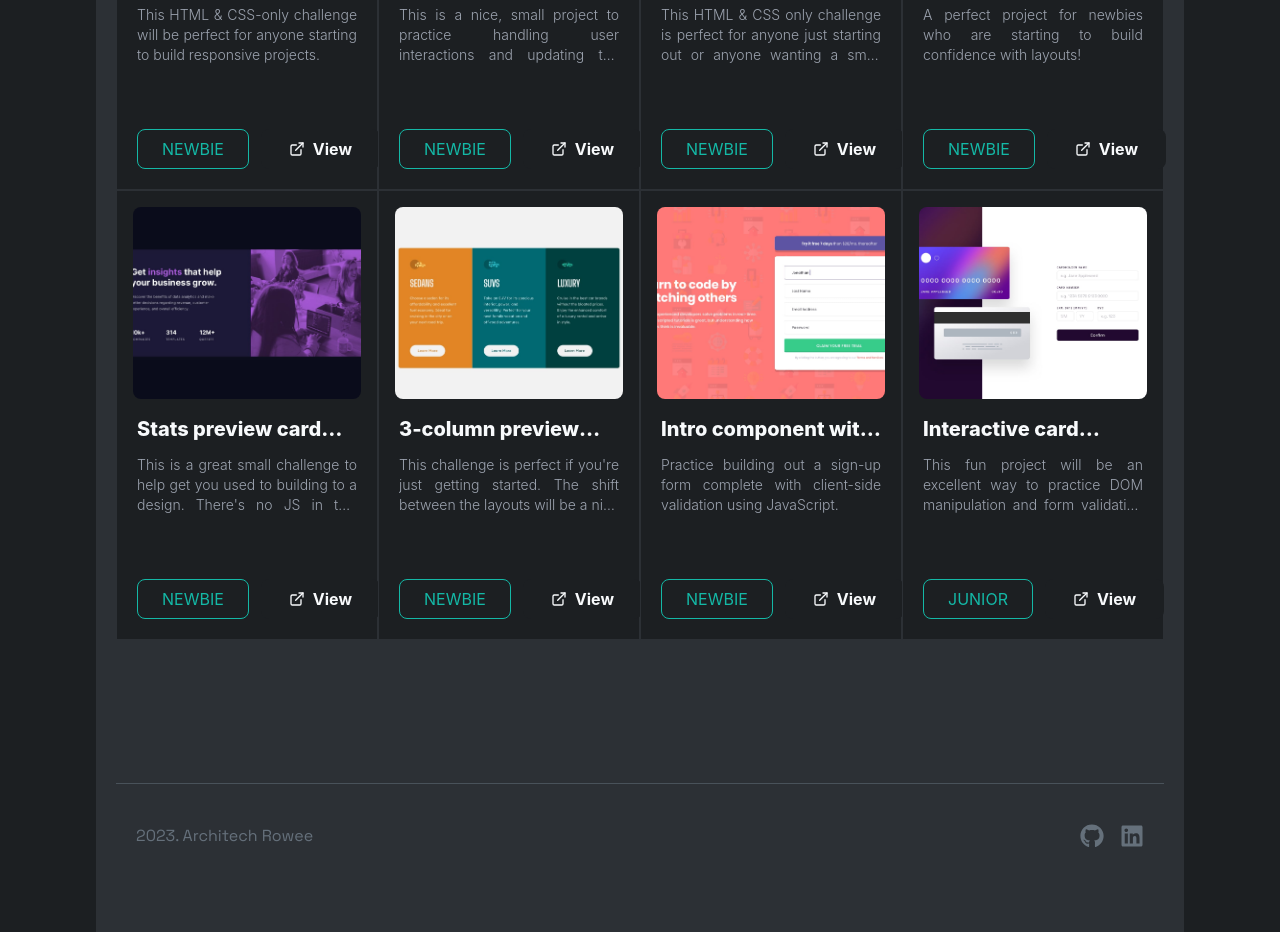
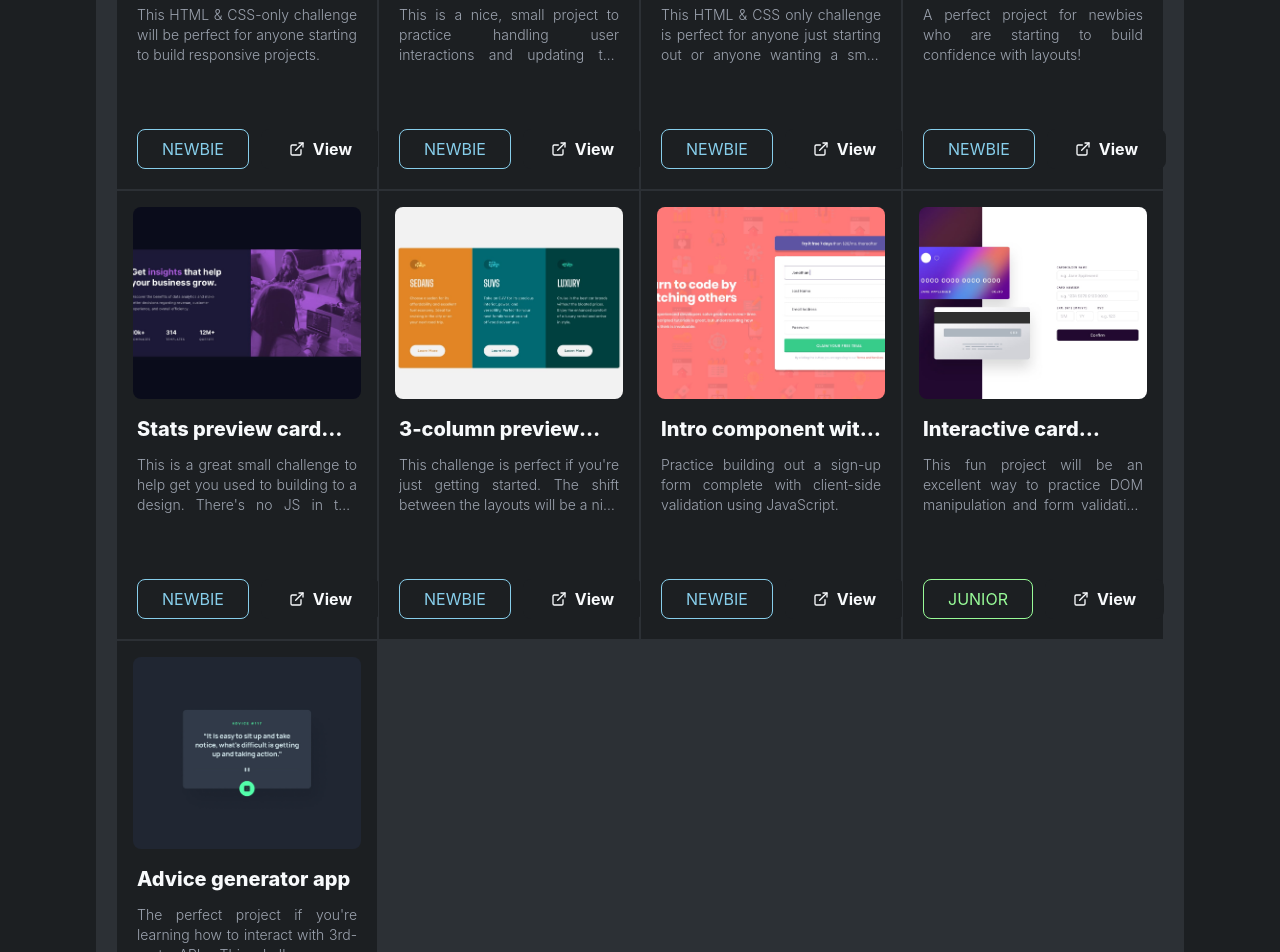
Before and after one commit to Rowee13/fem-solutions-byrowee, a React (Create React App) app: page / in a window 1280 px wide. Shown: the part 820-1772 px from the top of the page. Built offline with nearby package versions, Linux system fonts and the light colour scheme; a web font is replaced by a local one.

Commit message:
Added BadgeCategory component and page for fem challenge 09

```diff
--- a/src/App.jsx
+++ b/src/App.jsx
@@ -11,6 +11,7 @@ import {
   Fem3ColCard,
   FemIntroSignupForm,
   FemInteractiveCard,
+  FemAdviceGenerator,
 } from "./pages";
 
 //----------------------------------------------------------
@@ -35,6 +36,7 @@ const AppRoutes = () => {
             element={<FemIntroSignupForm />}
           />
           <Route path="fem-interactive-card" element={<FemInteractiveCard />} />
+          <Route path="fem-advice-generator" element={<FemAdviceGenerator />} />
         </Route>
       </Routes>
     </div>
--- a/src/assets/index.js
+++ b/src/assets/index.js
@@ -44,6 +44,9 @@ import femInteractiveCardBack from "./fem-08/bg-card-back.png";
 import femInteractiveIconComplete from "./fem-08/icon-complete.svg";
 import femInteractiveCardLogo from "./fem-08/card-logo.svg";
 
+//? ===================== fem 08 ===================== ?//
+import femAdviceGenImg from "./fem-09/advice-generator-img.jpg";
+
 export {
   femProductCardImg,
   femProductImgDesktop,
@@ -75,4 +78,5 @@ export {
   femInteractiveCardBack,
   femInteractiveIconComplete,
   femInteractiveCardLogo,
+  femAdviceGenImg,
 };
--- /dev/null
+++ b/src/components/BadgeCategory.jsx
@@ -0,0 +1,14 @@
+import React from "react";
+
+const BadgeCategory = ({ femCategory, categoryColor }) => {
+  return (
+    <div
+      className="flex bg-transparent border uppercase items-center px-4 sm:px-6 rounded-lg"
+      style={{ borderColor: categoryColor, color: categoryColor }}
+    >
+      {femCategory}
+    </div>
+  );
+};
+
+export default BadgeCategory;
--- a/src/components/FemCard.jsx
+++ b/src/components/FemCard.jsx
@@ -1,6 +1,7 @@
 import { Link } from "react-router-dom";
+import { FiExternalLink } from "react-icons/fi";
 
-import { FiExternalLink } from "react-icons/fi";
+import BadgeCategory from "./BadgeCategory";
 
 //----------------------------------------------------------
 
@@ -11,6 +12,7 @@ const FemCard = ({
   femTitle,
   femDescription,
   femCategory,
+  categoryColor,
 }) => {
   return (
     <Link
@@ -32,9 +34,10 @@ const FemCard = ({
           </p>
         </div>
         <div className="flex flex-row gap-3 justify-between pt-5">
-          <div className="flex bg-transparent border border-teal-500 uppercase items-center px-4 sm:px-6 rounded-lg text-teal-500">
-            {femCategory}
-          </div>
+          <BadgeCategory
+            femCategory={femCategory}
+            categoryColor={categoryColor}
+          />
           <div>
             <button className="flex flex-row justify-center items-center bg-bunker-gray-900 py-2 px-4 sm:px-7 rounded-lg gap-2 font-bold hover:scale-110">
               <FiExternalLink className="w-4 h-4" />
--- a/src/index.css
+++ b/src/index.css
@@ -6,6 +6,7 @@
 @import url("https://fonts.googleapis.com/css2?family=Inter:wght@400;700&family=Lexend+Deca&display=swap");
 @import url("https://fonts.googleapis.com/css2?family=Big+Shoulders+Display:wght@400;600;700&display=swap");
 @import url("https://fonts.googleapis.com/css2?family=Space+Grotesk:wght@300;400;500;600;700&display=swap");
+@import url("https://fonts.googleapis.com/css2?family=Manrope:wght@500;600;700;800&display=swap");
 
 @tailwind base;
 @tailwind components;
--- a/src/pages/Home.jsx
+++ b/src/pages/Home.jsx
@@ -11,6 +11,7 @@ import {
   fem3colCardImg,
   femIntroSignupImg,
   femInteractiveCardImg,
+  femAdviceGenImg,
 } from "../assets";
 
 //----------------------------------------------------------
@@ -23,14 +24,14 @@ const Home = () => {
         <h1 className="font-lexenddeca font-black text-3xl lg:text-4xl pt-28">
           Welcome to my frontend mentor solutions page!
         </h1>
-        <p className="pt-3 text-slate-400 font-poppins">
+        <p className="pt-3 text-gray-400 font-poppins">
           This page is separated from my website to make it cleaner and for me
           to share the repository for these solutions to the frontend mentor
           challenge. All of these outputs were created using React and Tailwind
           CSS. Click the GitHub icon above to see the repo. Enjoy!
         </p>
       </div>
-      <div className="border-b border-bunker-gray-400 w-full h-10 mt-10" />
+      <div className="border-b border-bunker-gray-100 w-full h-10 mt-10" />
       <div className="flex flex-col md:flex-row flex-wrap items-start py-16">
         <FemCard
           femId="fem-product-card"
@@ -40,6 +41,7 @@ const Home = () => {
           femDescription="This HTML & CSS-only challenge will be perfect for anyone starting
             to build responsive projects."
           femCategory="Newbie"
+          categoryColor="skyblue"
         />
         <FemCard
           femId="fem-rating-component"
@@ -48,6 +50,7 @@ const Home = () => {
           femTitle="Interactive rating component"
           femDescription="This is a nice, small project to practice handling user interactions and updating the DOM. Perfect for anyone who has learned the basics of JavaScript!"
           femCategory="Newbie"
+          categoryColor="skyblue"
         />
         <FemCard
           femId="fem-nft-preview-card"
@@ -56,6 +59,7 @@ const Home = () => {
           femTitle="NFT preview card component"
           femDescription="This HTML & CSS only challenge is perfect for anyone just starting out or anyone wanting a small project to play around with."
           femCategory="Newbie"
+          categoryColor="skyblue"
         />
         <FemCard
           femId="fem-order-summary"
@@ -64,6 +68,7 @@ const Home = () => {
           femTitle="Order summary component"
           femDescription="A perfect project for newbies who are starting to build confidence with layouts!"
           femCategory="Newbie"
+          categoryColor="skyblue"
         />
         <FemCard
           femId="fem-stats-preview-card"
@@ -72,6 +77,7 @@ const Home = () => {
           femTitle="Stats preview card component"
           femDescription="This is a great small challenge to help get you used to building to a design. There's no JS in this project, so you'll be able to focus on your HTML & CSS skills."
           femCategory="Newbie"
+          categoryColor="skyblue"
         />
         <FemCard
           femId="fem-3col-card"
@@ -80,6 +86,7 @@ const Home = () => {
           femTitle="3-column preview card component"
           femDescription="This challenge is perfect if you're just getting started. The shift between the layouts will be a nice test if you're new to building responsive projects."
           femCategory="Newbie"
+          categoryColor="skyblue"
         />
         <FemCard
           femId="fem-intro-signup-form"
@@ -88,6 +95,7 @@ const Home = () => {
           femTitle="Intro component with sign-up form"
           femDescription="Practice building out a sign-up form complete with client-side validation using JavaScript."
           femCategory="Newbie"
+          categoryColor="skyblue"
         />
         <FemCard
           femId="fem-interactive-card"
@@ -96,6 +104,16 @@ const Home = () => {
           femTitle="Interactive card details form"
           femDescription="This fun project will be an excellent way to practice DOM manipulation and form validation while also putting your HTML and CSS skills to the test."
           femCategory="Junior"
+          categoryColor="palegreen"
+        />
+        <FemCard
+          femId="fem-advice-generator"
+          imgURL={femAdviceGenImg}
+          femNum="project-09"
+          femTitle="Advice generator app"
+          femDescription="The perfect project if you're learning how to interact with 3rd-party APIs. This challenge uses the Advice Slip API to generate random quotes of advice."
+          femCategory="Junior"
+          categoryColor="palegreen"
         />
       </div>
       <Footer />
--- /dev/null
+++ b/src/pages/fem-solutions/FemAdviceGenerator.jsx
@@ -0,0 +1,49 @@
+import { Link } from "react-router-dom";
+import { IoArrowBackOutline } from "react-icons/io5";
+
+//-------------------------------------------------------------------
+
+const FemAdviceGenerator = () => {
+  return (
+    <div className="flex relative justify-center items-center font-outfit h-screen overflow-hidden bg-fem-03-mainbg">
+      <Link
+        to="/"
+        className="btn btn-outline btn-accent absolute top-4 left-4 mb-6"
+      >
+        <IoArrowBackOutline />
+        <button className="pl-3">Back</button>
+      </Link>
+
+      <div>
+        <h1>FemAdviceGenerator</h1>
+      </div>
+
+      {/* == credits == */}
+      <div className="absolute bottom-3 lg:bottom-10 text-xs text-center">
+        <p>
+          Challenge by{" "}
+          <a
+            href="https://www.frontendmentor.io?ref=challenge"
+            aria-label="frontend-mentor"
+            target="_blank"
+            rel="noreferrer noopener"
+            className="cursor-pointer font-bold text-fem-06-dark-cyan2 hover:text-fem-06-orange"
+          >
+            Frontend Mentor
+          </a>
+        </p>
+        <p>
+          Coded by{" "}
+          <Link
+            to="/"
+            className="cursor-pointer font-bold text-fem-06-dark-cyan2 hover:text-fem-06-orange"
+          >
+            Rowee
+          </Link>
+        </p>
+      </div>
+    </div>
+  );
+};
+
+export default FemAdviceGenerator;
--- a/src/pages/fem-solutions/FemNftPreviewCard.jsx
+++ b/src/pages/fem-solutions/FemNftPreviewCard.jsx
@@ -8,6 +8,8 @@ import {
   femNftIconView,
   femNftImgAvatar,
 } from "../../assets";
+
+//-------------------------------------------------------------------
 
 const FemNftPreviewCard = () => {
   return (
--- a/src/pages/fem-solutions/FemOrderSummary.jsx
+++ b/src/pages/fem-solutions/FemOrderSummary.jsx
@@ -2,6 +2,8 @@ import { Link } from "react-router-dom";
 import { IoArrowBackOutline } from "react-icons/io5";
 
 import { femOrderHeroImg, femOrderMusicIcon } from "../../assets";
+
+//-------------------------------------------------------------------
 
 const FemOrderSummary = () => {
   return (
--- a/src/pages/index.js
+++ b/src/pages/index.js
@@ -6,6 +6,7 @@ import FemStatsPreviewCard from "./fem-solutions/FemStatsPreviewCard";
 import Fem3ColCard from "./fem-solutions/Fem3ColCard";
 import FemIntroSignupForm from "./fem-solutions/FemIntroSignupForm";
 import FemInteractiveCard from "./fem-solutions/FemInteractiveCard";
+import FemAdviceGenerator from "./fem-solutions/FemAdviceGenerator";
 
 export {
   FemProductCard,
@@ -16,4 +17,5 @@ export {
   Fem3ColCard,
   FemIntroSignupForm,
   FemInteractiveCard,
+  FemAdviceGenerator,
 };
--- a/tailwind.config.js
+++ b/tailwind.config.js
@@ -63,6 +63,11 @@ module.exports = {
         "fem-08-error": "hsl(0, 100%, 66%)",
         "fem-08-linear-grad1": "hsl(249, 99%, 64%)",
         "fem-08-linear-grad2": "hsl(278, 94%, 30%)",
+        "fem-09-light-cyan": "hsl(193, 38%, 86%)",
+        "fem-09-neon-green": "hsl(150, 100%, 66%)",
+        "fem-09-gray-blue": "hsl(217, 19%, 38%)",
+        "fem-09-dgray-blue": "hsl(217, 19%, 24%)",
+        "fem-09-dark-blue": "hsl(218, 23%, 16%)",
       },
       fontFamily: {
         oswald: ["Oswald", "sans-serif"],
```
Also changed, not shown: src/assets/fem-09/advice-generator-img.jpg (added).
